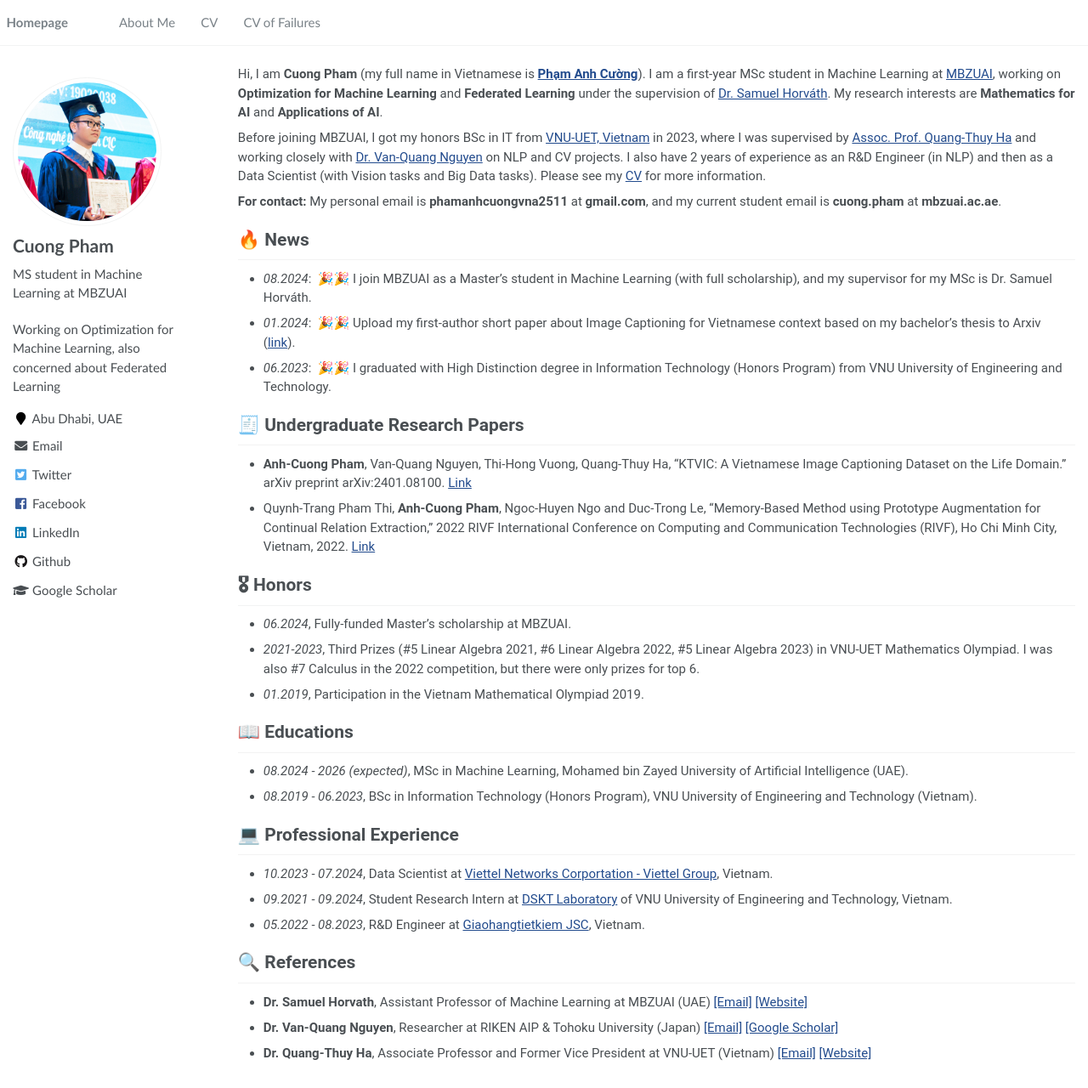
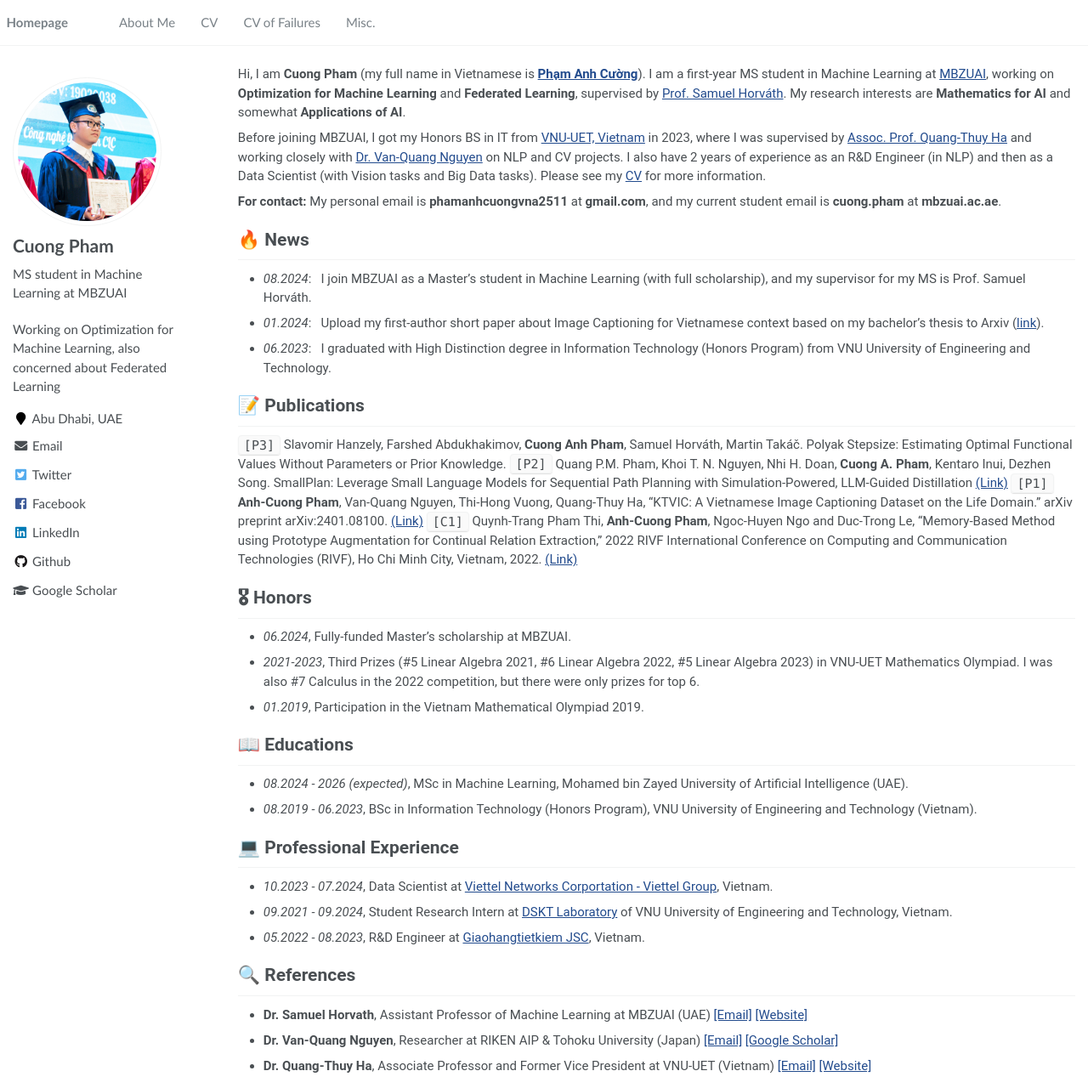
Before and after one commit to pacman-ctm/pacman-ctm.github.io, a Jekyll site: the page built from _pages/about.md, in a window 1280 px wide and 1280 px high. Shown: the whole window at 85% size. Built offline with Jekyll 4.4.1, drawn with Linux system fonts in a browser that asks for light colours.

Commit message:
update page 2505

```diff
--- a/_includes/head.html
+++ b/_includes/head.html
@@ -5,6 +5,9 @@
 <meta name="HandheldFriendly" content="True">
 <meta name="MobileOptimized" content="320">
 <meta name="viewport" content="width=device-width, initial-scale=1.0">
+
+<link rel="icon" href="/assets/images/page_icon.png" type="image/png">
+
 
 <script>
   document.documentElement.className = document.documentElement.className.replace(/\bno-js\b/g, '') + ' js ';
--- a/_pages/about.md
+++ b/_pages/about.md
@@ -17,9 +17,9 @@ redirect_from:
 
 <span class='anchor' id='about-me'></span>
 
-Hi, I am <strong>Cuong Pham</strong> (my full name in Vietnamese is <a href="https://translate.google.com/?sl=vi&tl=en&text=Ph%E1%BA%A1m%20Anh%20C%C6%B0%E1%BB%9Dng&op=translate"><strong>Phạm Anh Cường</strong></a>). I am a first-year MSc student in Machine Learning at <a href="https://mbzuai.ac.ae/">MBZUAI</a>, working on <strong>Optimization for Machine Learning</strong> and <strong>Federated Learning</strong> under the supervision of <a href="https://sites.google.com/view/samuelhorvath">Dr. Samuel Horváth</a>. My research interests are <strong>Mathematics for AI</strong> and <strong>Applications of AI</strong>.
+Hi, I am <strong>Cuong Pham</strong> (my full name in Vietnamese is <a href="https://translate.google.com/?sl=vi&tl=en&text=Ph%E1%BA%A1m%20Anh%20C%C6%B0%E1%BB%9Dng&op=translate"><strong>Phạm Anh Cường</strong></a>). I am a first-year MS student in Machine Learning at <a href="https://mbzuai.ac.ae/">MBZUAI</a>, working on <strong>Optimization for Machine Learning</strong> and <strong>Federated Learning</strong>, supervised by <a href="https://sites.google.com/view/samuelhorvath">Prof. Samuel Horváth</a>. My research interests are <strong>Mathematics for AI</strong> and somewhat <strong>Applications of AI</strong>.
 
-Before joining MBZUAI, I got my honors BSc in IT from <a href="https://uet.vnu.edu.vn/en/">VNU-UET, Vietnam</a> in 2023, where I was supervised by <a href="https://uet.vnu.edu.vn/~thuyhq/">Assoc. Prof. Quang-Thuy Ha</a> and working closely with <a href="https://scholar.google.de/citations?user=qR180McAAAAJ&hl=en">Dr. Van-Quang Nguyen</a> on NLP and CV projects. I also have 2 years of experience as an R&D Engineer (in NLP) and then as a Data Scientist (with Vision tasks and Big Data tasks). Please see my [CV](/pdf/PhamAnhCuong_CV.pdf) for more information.
+Before joining MBZUAI, I got my Honors BS in IT from <a href="https://uet.vnu.edu.vn/en/">VNU-UET, Vietnam</a> in 2023, where I was supervised by <a href="https://uet.vnu.edu.vn/~thuyhq/">Assoc. Prof. Quang-Thuy Ha</a> and working closely with <a href="https://scholar.google.de/citations?user=qR180McAAAAJ&hl=en">Dr. Van-Quang Nguyen</a> on NLP and CV projects. I also have 2 years of experience as an R&D Engineer (in NLP) and then as a Data Scientist (with Vision tasks and Big Data tasks). Please see my [CV](/pdf/cv.pdf) for more information.
 
 **For contact:** My personal email is **phamanhcuongvna2511** at **gmail.com**, and my current student email is **cuong.pham** at **mbzuai.ac.ae**.
 
@@ -27,12 +27,13 @@ Before joining MBZUAI, I got my honors BSc in IT from <a href="https://uet.vnu.e
 
 
 # 🔥 News
-- *08.2024*: &nbsp;🎉🎉 I join MBZUAI as a Master's student in Machine Learning (with full scholarship), and my supervisor for my MSc is Dr. Samuel Horváth.
-- *01.2024*: &nbsp;🎉🎉 Upload my first-author short paper about Image Captioning for Vietnamese context based on my bachelor's thesis to Arxiv (<a href="https://arxiv.org/abs/2401.08100">link</a>).
-<!-- - *2022.02*: &nbsp;🎉🎉 Lorem ipsum dolor sit amet, consectetur adipiscing elit. Vivamus ornare aliquet ipsum, ac tempus justo dapibus sit amet.  -->
-- *06.2023*: &nbsp;🎉🎉 I graduated with High Distinction degree in Information Technology (Honors Program) from VNU University of Engineering and Technology.
+- *08.2024*: &nbsp; I join MBZUAI as a Master's student in Machine Learning (with full scholarship), and my supervisor for my MS is Prof. Samuel Horváth.
+- *01.2024*: &nbsp; Upload my first-author short paper about Image Captioning for Vietnamese context based on my bachelor's thesis to Arxiv (<a href="https://arxiv.org/abs/2401.08100">link</a>).
+- *06.2023*: &nbsp; I graduated with High Distinction degree in Information Technology (Honors Program) from VNU University of Engineering and Technology.
+<!-- 🎉🎉 -->
 
 <!-- # 📝 Publications  -->
+<!-- # 🧾 Undergraduate Research Papers  -->
 <!-- ----- -->
 <!-- <div class='paper-box'><div class='paper-box-image'><div><div class="badge">CVPR 2016</div><img src='images/500x300.png' alt="sym" width="100%"></div></div>
 <div class='paper-box-text' markdown="1">
@@ -48,9 +49,11 @@ Before joining MBZUAI, I got my honors BSc in IT from <a href="https://uet.vnu.e
 <!-- ------ -->
 <!-- - [Lorem ipsum dolor sit amet, consectetur adipiscing elit. Vivamus ornare aliquet ipsum, ac tempus justo dapibus sit amet](https://github.com), A, B, C, **CVPR 2020** -->
 
-# 🧾 Undergraduate Research Papers
-- **Anh-Cuong Pham**, Van-Quang Nguyen, Thi-Hong Vuong, Quang-Thuy Ha, "KTVIC: A Vietnamese Image Captioning Dataset on the Life Domain." arXiv preprint arXiv:2401.08100. [Link](https://arxiv.org/pdf/2401.08100)
-- Quynh-Trang Pham Thi, **Anh-Cuong Pham**, Ngoc-Huyen Ngo and Duc-Trong Le, "Memory-Based Method using Prototype Augmentation for Continual Relation Extraction," 2022 RIVF International Conference on Computing and Communication Technologies (RIVF), Ho Chi Minh City, Vietnam, 2022. [Link](https://ieeexplore.ieee.org/abstract/document/10013819/)
+# 📝 Publications
+`[P3]` Slavomir Hanzely, Farshed Abdukhakimov, **Cuong Anh Pham**, Samuel Horváth, Martin Takáč. Polyak Stepsize: Estimating Optimal Functional Values Without Parameters or Prior Knowledge.
+`[P2]` Quang P.M. Pham, Khoi T. N. Nguyen, Nhi H. Doan, **Cuong A. Pham**, Kentaro Inui, Dezhen Song. SmallPlan: Leverage Small Language Models for Sequential Path Planning with Simulation-Powered, LLM-Guided Distillation [(Link)](https://arxiv.org/abs/2505.00831)
+`[P1]` **Anh-Cuong Pham**, Van-Quang Nguyen, Thi-Hong Vuong, Quang-Thuy Ha, "KTVIC: A Vietnamese Image Captioning Dataset on the Life Domain." arXiv preprint arXiv:2401.08100. [(Link)](https://arxiv.org/abs/2401.08100)
+`[C1]` Quynh-Trang Pham Thi, **Anh-Cuong Pham**, Ngoc-Huyen Ngo and Duc-Trong Le, "Memory-Based Method using Prototype Augmentation for Continual Relation Extraction," 2022 RIVF International Conference on Computing and Communication Technologies (RIVF), Ho Chi Minh City, Vietnam, 2022. [(Link)](https://ieeexplore.ieee.org/abstract/document/10013819/)
 
 # 🎖 Honors
 - *06.2024*, Fully-funded Master's scholarship at MBZUAI.
```
Also changed, not shown: _data/navigation.yml (+12 -8 lines), _pages/cv.md (deleted, +0 -8 lines), _pages/misc.md (added, +12 -0 lines), 5 other files.
